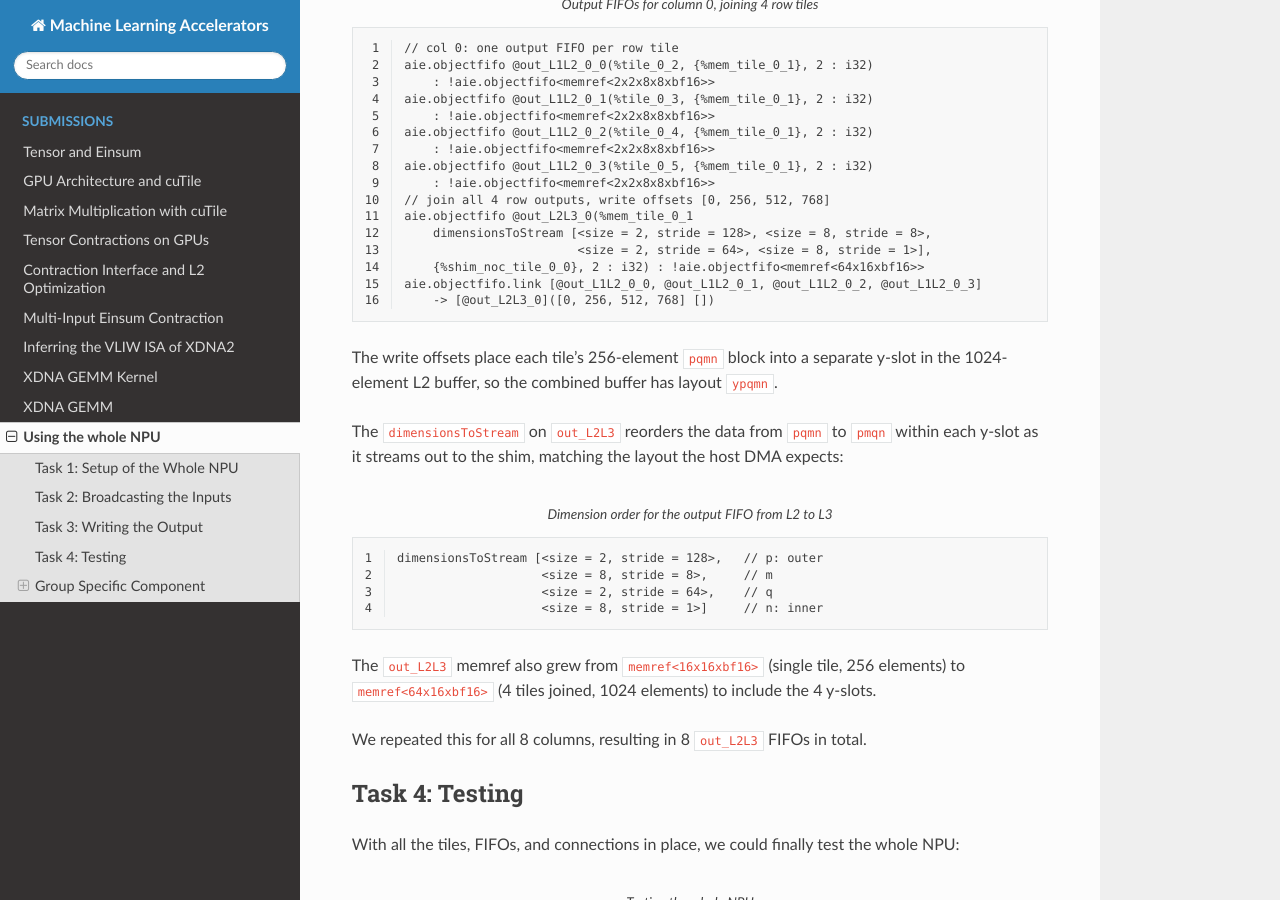
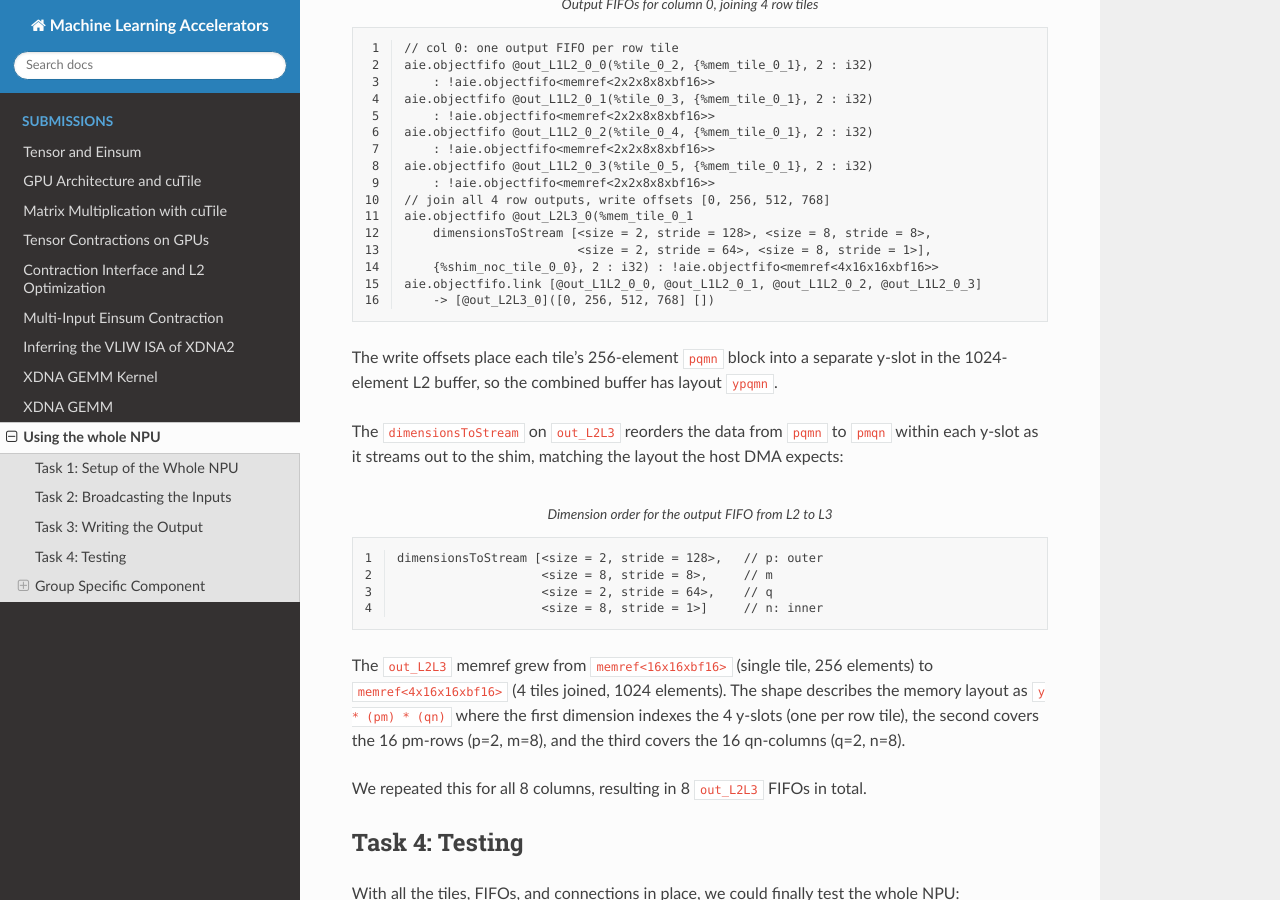
Before and after one commit to Shad00Z/machine-learning-accelerators, a Sphinx documentation site: the page built from docs/source/submissions/10_whole_npu.rst, in a window 1280 px wide and 900 px high, scrolled down 4019 px. Built offline with Sphinx 7.4.7 and the Read the Docs theme 3.1.0, drawn with Linux system fonts in a browser that asks for light colours.

Commit message:
implement feedback (#13)

```diff
--- a/docs/source/submissions/10_whole_npu.rst
+++ b/docs/source/submissions/10_whole_npu.rst
@@ -209,7 +209,7 @@ into a different slot of the shared L2 buffer:
     aie.objectfifo @out_L2L3_0(%mem_tile_0_1
         dimensionsToStream [<size = 2, stride = 128>, <size = 8, stride = 8>,
                             <size = 2, stride = 64>, <size = 8, stride = 1>],
-        {%shim_noc_tile_0_0}, 2 : i32) : !aie.objectfifo<memref<64x16xbf16>>
+        {%shim_noc_tile_0_0}, 2 : i32) : !aie.objectfifo<memref<4x16x16xbf16>>
     aie.objectfifo.link [@out_L1L2_0_0, @out_L1L2_0_1, @out_L1L2_0_2, @out_L1L2_0_3]
         -> [@out_L2L3_0]([0, 256, 512, 768] [])
 
@@ -228,8 +228,11 @@ as it streams out to the shim, matching the layout the host DMA expects:
                         <size = 2, stride = 64>,    // q
                         <size = 8, stride = 1>]     // n: inner
 
-The ``out_L2L3`` memref also grew from ``memref<16x16xbf16>`` (single tile, 256 elements) to
-``memref<64x16xbf16>`` (4 tiles joined, 1024 elements) to include the 4 y-slots.
+The ``out_L2L3`` memref grew from ``memref<16x16xbf16>`` (single tile, 256 elements) to
+``memref<4x16x16xbf16>`` (4 tiles joined, 1024 elements). The shape describes
+the memory layout as ``y * (pm) * (qn)`` where the first dimension indexes the 4 y-slots
+(one per row tile), the second covers the 16 pm-rows (p=2, m=8), and the third covers the
+16 qn-columns (q=2, n=8).
 
 We repeated this for all 8 columns, resulting in 8 ``out_L2L3`` FIFOs in total.
 
```
Also changed, not shown: 1 other file.
